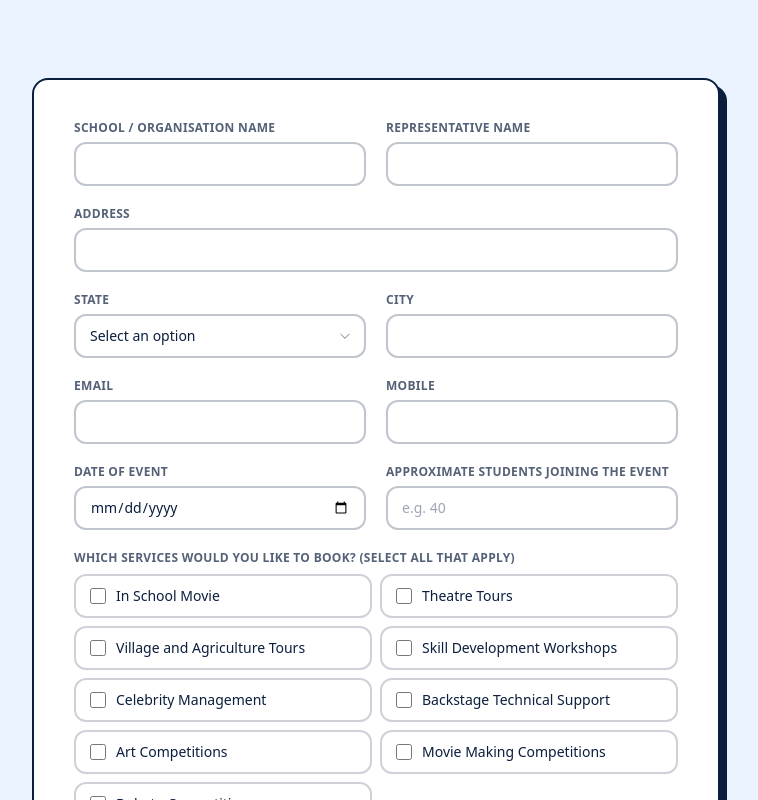
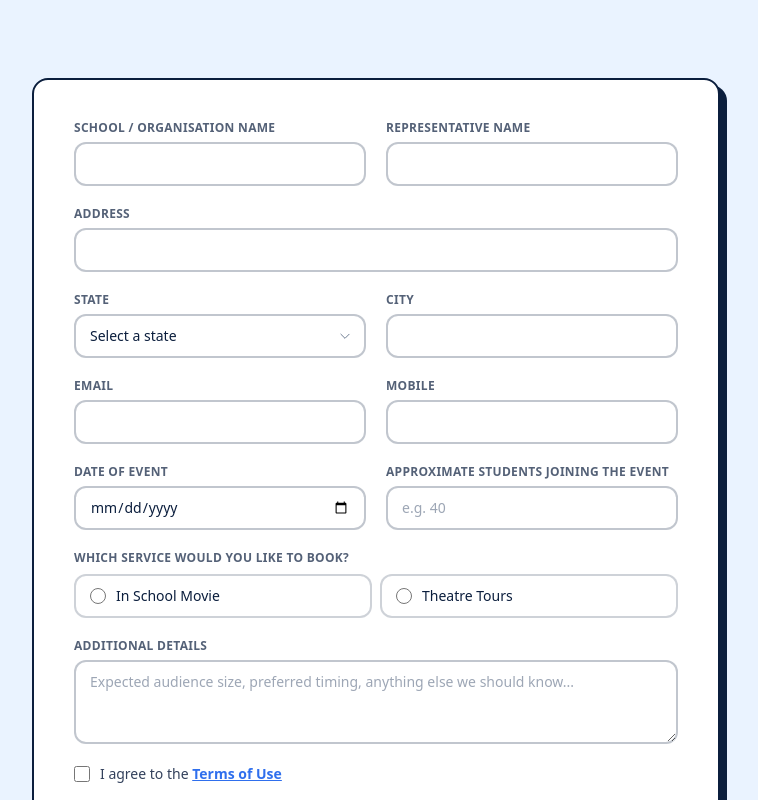
Before and after one commit to tgituser7/myschoolmovieclub, a Next.js app: page /book-service in a window 1280 px wide. Shown: the part 520-1320 px from the top of the page, without its empty margins (264-1022 px from the left). Built offline with nearby package versions, Linux system fonts and the light colour scheme.

Commit message:
book event

```diff
--- a/src/components/BookServiceForm.tsx
+++ b/src/components/BookServiceForm.tsx
@@ -1,32 +1,24 @@
 "use client";
 
 import { FormEvent, useState } from "react";
-import { howItWorks, indianStates } from "@/lib/content";
+import { indianStates } from "@/lib/content";
 import { ChevronRightIcon, TicketIcon } from "./icons";
 import {
-  CheckboxGroupField,
   Field,
+  RadioGroupField,
   SelectField,
   TermsCheckbox,
   TextAreaField,
 } from "./FormField";
 
-const serviceOptions = howItWorks
-  .map((h) => h.title)
-  .filter((title) => title !== "Classroom Movies");
+const serviceOptions = ["In School Movie", "Theatre Tours"];
 
 export default function BookServiceForm() {
   const [sent, setSent] = useState(false);
-  const [services, setServices] = useState<string[]>([]);
-  const [showServicesError, setShowServicesError] = useState(false);
+  const [service, setService] = useState("");
 
   function handleSubmit(e: FormEvent<HTMLFormElement>) {
     e.preventDefault();
-    if (services.length === 0) {
-      setShowServicesError(true);
-      return;
-    }
-    setShowServicesError(false);
     setSent(true);
   }
 
@@ -59,6 +51,7 @@ export default function BookServiceForm() {
           label="State"
           name="state"
           options={[...indianStates]}
+          placeholder="Select a state"
           required
         />
         <Field label="City" name="city" required />
@@ -76,21 +69,14 @@ export default function BookServiceForm() {
           placeholder="e.g. 40"
         />
       </div>
-      <CheckboxGroupField
-        label="Which services would you like to book? (select all that apply)"
-        name="services"
+      <RadioGroupField
+        label="Which service would you like to book?"
+        name="service"
         options={serviceOptions}
-        values={services}
-        onChange={(v) => {
-          setServices(v);
-          if (v.length > 0) setShowServicesError(false);
-        }}
+        value={service}
+        onChange={setService}
+        required
       />
-      {showServicesError ? (
-        <p className="-mt-3 text-sm font-semibold text-cat-red">
-          Please select at least one service.
-        </p>
-      ) : null}
       <TextAreaField
         label="Additional Details"
         name="message"
--- a/src/components/CTA.tsx
+++ b/src/components/CTA.tsx
@@ -75,7 +75,7 @@ export default function CTA() {
               />
               {joinAs === "Other" ? (
                 <Field
-                  label="Please specify"
+                  label="Kindly Specify"
                   name="joinAsOther"
                   placeholder="Tell us how you'd like to join"
                   required
--- a/src/components/FormField.tsx
+++ b/src/components/FormField.tsx
@@ -69,6 +69,7 @@ export function SelectField({
   required = false,
   value,
   onChange,
+  placeholder = "Select an option",
 }: {
   label: string;
   name: string;
@@ -76,6 +77,7 @@ export function SelectField({
   required?: boolean;
   value?: string;
   onChange?: (value: string) => void;
+  placeholder?: string;
 }) {
   return (
     <label className="grid gap-1.5">
@@ -90,7 +92,7 @@ export function SelectField({
           onChange={onChange ? (e) => onChange(e.target.value) : undefined}
           className={`w-full appearance-none pr-9 ${baseClasses}`}
         >
-          <option value="">Select an option</option>
+          <option value="">{placeholder}</option>
           {options.map((o) => (
             <option key={o} value={o}>
               {o}
@@ -161,6 +163,56 @@ export function CheckboxGroupField({
   );
 }
 
+export function RadioGroupField({
+  label,
+  name,
+  options,
+  value,
+  onChange,
+  required = false,
+}: {
+  label: string;
+  name: string;
+  options: string[];
+  value: string;
+  onChange: (value: string) => void;
+  required?: boolean;
+}) {
+  return (
+    <div className="grid gap-2">
+      <span className="font-sans text-xs font-bold uppercase tracking-wide text-navy/70">
+        {label}
+      </span>
+      <div className="grid gap-2 sm:grid-cols-2">
+        {options.map((o) => {
+          const checked = value === o;
+          return (
+            <label
+              key={o}
+              className={`flex cursor-pointer items-center gap-2.5 rounded-xl border-2 px-3.5 py-2.5 text-sm transition-colors ${
+                checked
+                  ? "border-navy bg-blue/10 text-navy"
+                  : "border-navy/20 bg-white text-navy hover:border-navy/40"
+              }`}
+            >
+              <input
+                type="radio"
+                name={name}
+                value={o}
+                checked={checked}
+                required={required}
+                onChange={() => onChange(o)}
+                className="h-4 w-4 shrink-0 border-2 border-navy/40 text-blue focus:ring-2 focus:ring-blue"
+              />
+              {o}
+            </label>
+          );
+        })}
+      </div>
+    </div>
+  );
+}
+
 export function TermsCheckbox({ name = "acceptTerms" }: { name?: string }) {
   return (
     <label className="flex items-start gap-2.5">
--- a/src/components/SchoolRegistrationForm.tsx
+++ b/src/components/SchoolRegistrationForm.tsx
@@ -48,6 +48,7 @@ export default function SchoolRegistrationForm() {
                   label="State"
                   name="state"
                   options={[...indianStates]}
+                  placeholder="Select a state"
                   required
                 />
                 <Field label="City" name="city" required />
```
